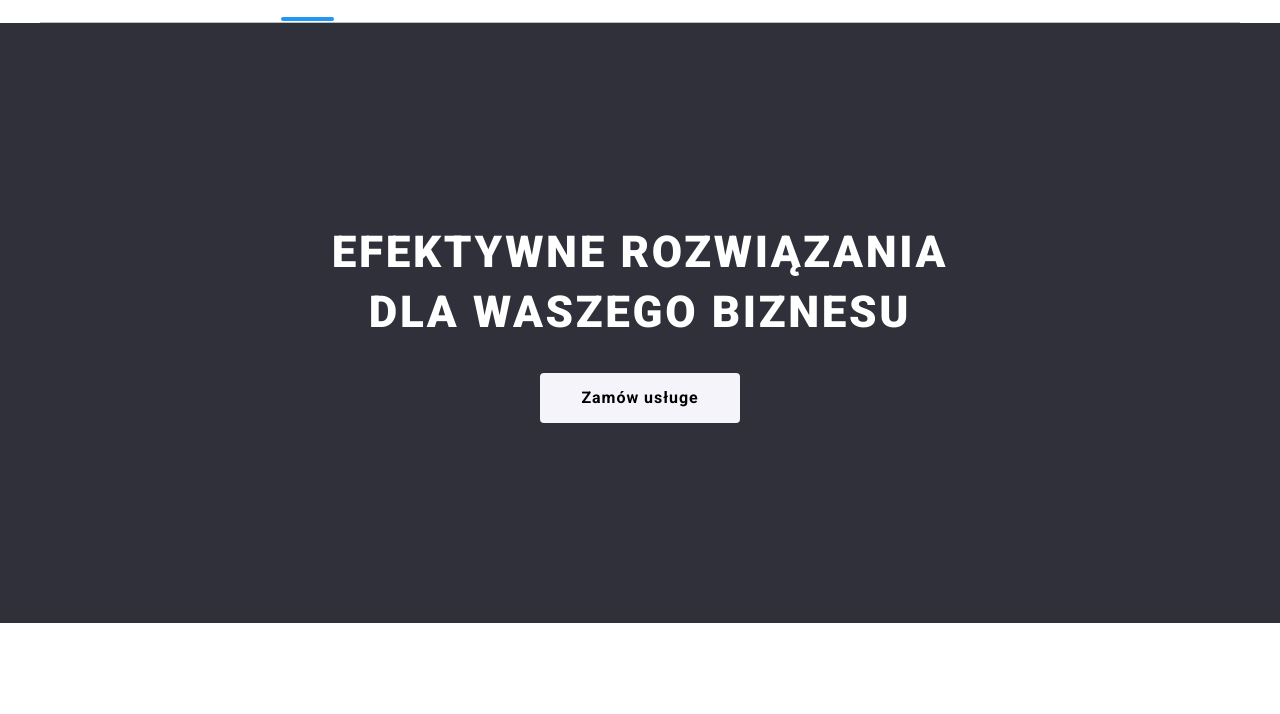
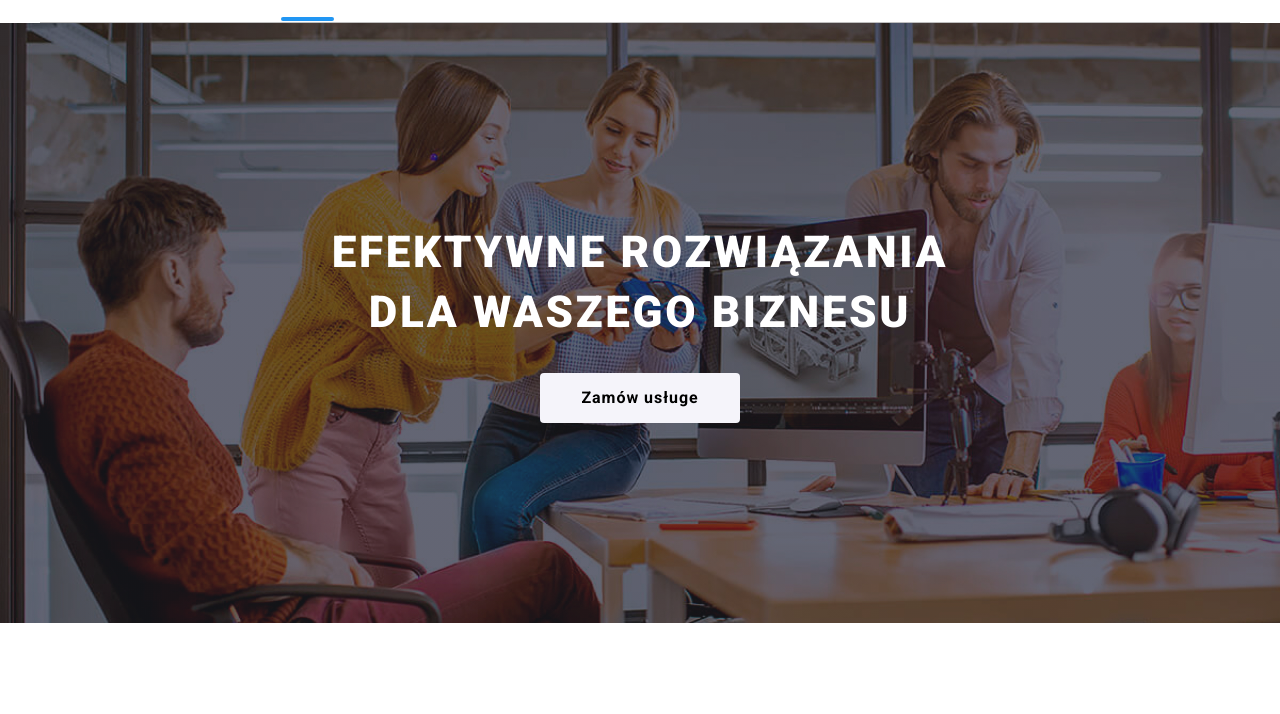
Before and after one commit to JakBel/goit-markup-hw-08, a plain HTML site: page index.html in a window 1280 px wide. Shown: the part 65-779 px from the top of the page. Drawn offline with nearby package versions, Linux system fonts and the light colour scheme; files whose address does not match are found by name.

Commit message:
Małe poprawki

```diff
--- a/sass/layouts/_hero.scss
+++ b/sass/layouts/_hero.scss
@@ -167,7 +167,7 @@
             rgba(47, 48, 58, 0.4),
             rgba(47, 48, 58, 0.4)
         ),
-        url(../images/index/hero/hero.jpg);
+        url(../../images/index/hero/Img.jpg);
         background-repeat: no-repeat;
         background-size: cover;
 
```
Also changed, not shown: css/main.css, css/main.min.css, 2 other files.
